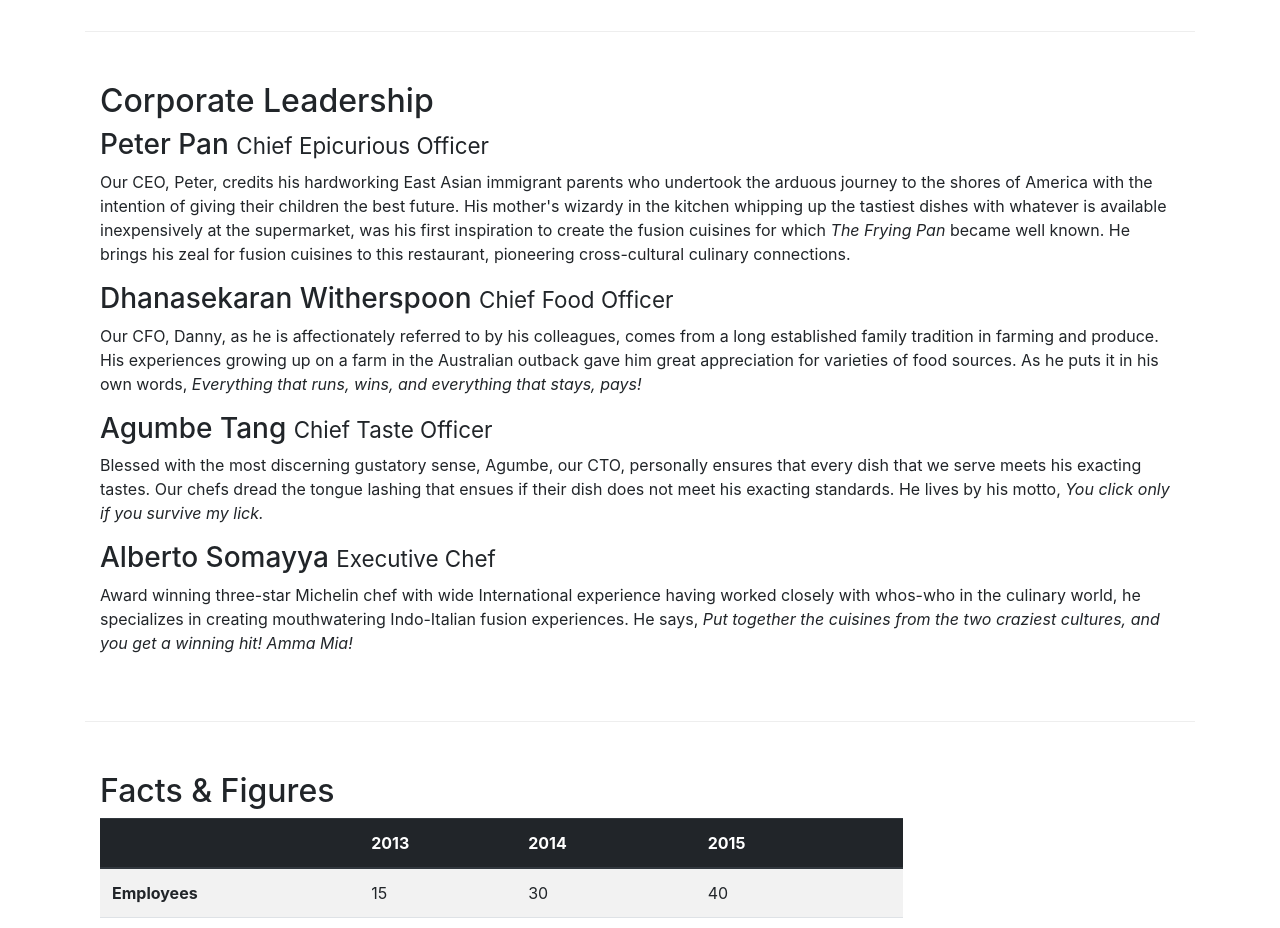
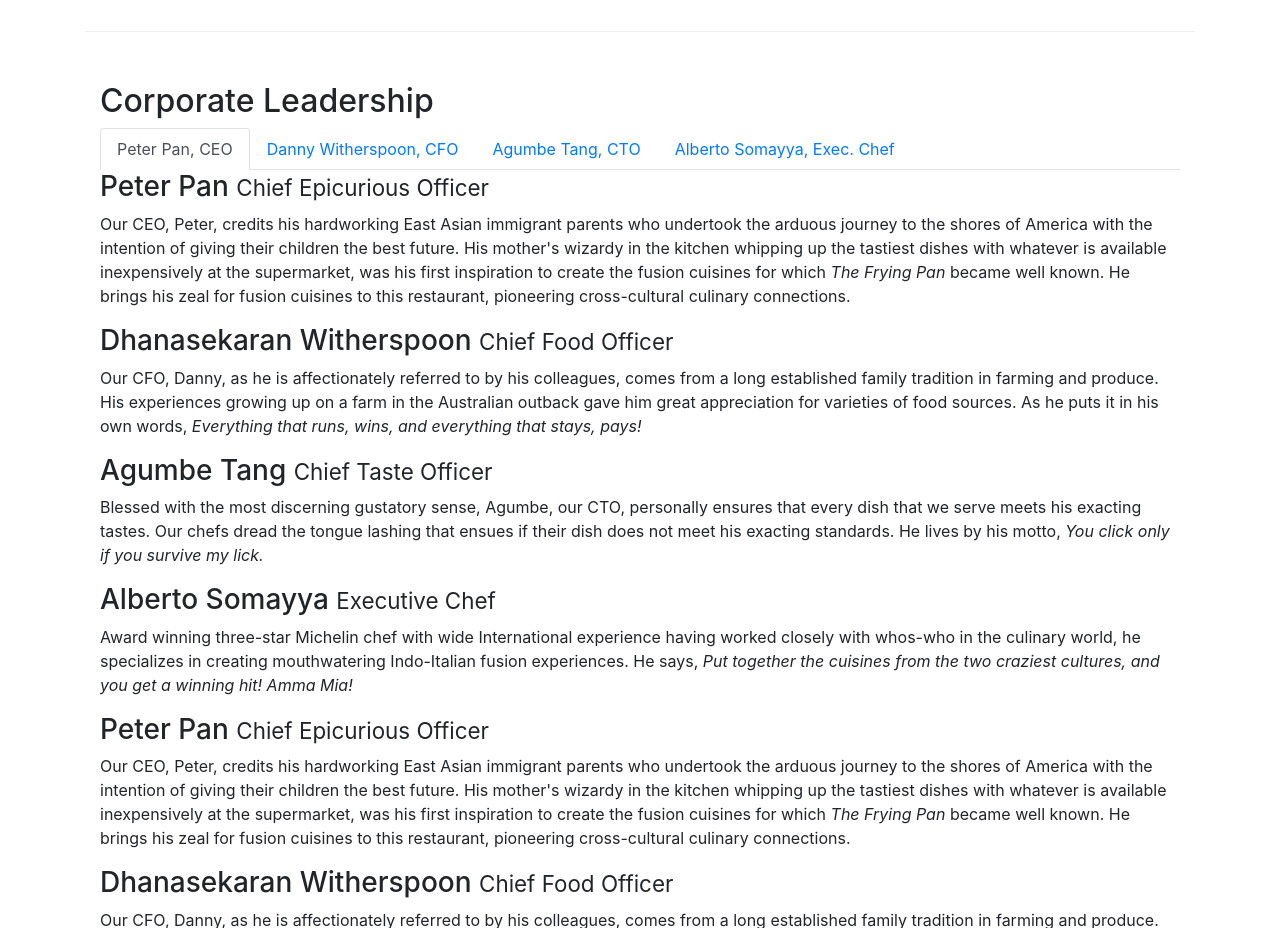
Before and after one commit to Shrey-Tyagi/git-Bootstrap-, a website: page Bootstrap4/conFusion/aboutus.html in a window 1280 px wide. Shown: the part 940-1868 px from the top of the page. Drawn offline with nearby package versions, Linux system fonts and the light colour scheme.

Commit message:
Tab tamp

```diff
--- a/Bootstrap4/conFusion/aboutus.html
+++ b/Bootstrap4/conFusion/aboutus.html
@@ -102,6 +102,39 @@
         <div class="row row-content">
             <div class="col-12">
                 <h2>Corporate Leadership</h2>
+                <ul class="nav nav-tabs">
+                    <li class="nav-item">
+                      <a class="nav-link active" href="#peter"
+                        role="tab" data-toggle="tab">Peter Pan, CEO</a>
+                    </li>
+                    <li class="nav-item">
+                      <a class="nav-link" href="#danny" role="tab"
+                        data-toggle="tab">Danny Witherspoon, CFO</a>
+                    </li>
+                    <li class="nav-item">
+                      <a class="nav-link" href="#agumbe"role="tab"
+                        data-toggle="tab">Agumbe Tang, CTO</a>
+                    </li>
+                    <li class="nav-item">
+                      <a class="nav-link" href="#alberto" role="tab"
+                        data-toggle="tab">Alberto Somayya, Exec. Chef</a>
+                    </li>
+                </ul>
+
+                <div class="tab-content">
+                    <h3>Peter Pan <small>Chief Epicurious Officer</small></h3>
+                    <p class="d-none d-sm-block">Our CEO, Peter, credits his hardworking East Asian immigrant parents who undertook the arduous journey to the shores of America with the intention of giving their children the best future. His mother's wizardy in the kitchen whipping up the tastiest dishes with whatever is available inexpensively at the supermarket, was his first inspiration to create the fusion cuisines for which <em>The Frying Pan</em> became well known. He brings his zeal for fusion cuisines to this restaurant, pioneering cross-cultural culinary connections.</p>
+
+                    <h3>Dhanasekaran Witherspoon <small>Chief Food Officer</small></h3>
+                    <p class="d-none d-sm-block">Our CFO, Danny, as he is affectionately referred to by his colleagues, comes from a long established family tradition in farming and produce. His experiences growing up on a farm in the Australian outback gave him great appreciation for varieties of food sources. As he puts it in his own words, <em>Everything that runs, wins, and everything that stays, pays!</em></p>
+
+                    <h3>Agumbe Tang <small>Chief Taste Officer</small></h3>
+                    <p class="d-none d-sm-block">Blessed with the most discerning gustatory sense, Agumbe, our CTO, personally ensures that every dish that we serve meets his exacting tastes. Our chefs dread the tongue lashing that ensues if their dish does not meet his exacting standards. He lives by his motto, <em>You click only if you survive my lick.</em></p>
+
+                    <h3>Alberto Somayya <small>Executive Chef</small></h3>
+                    <p class="d-none d-sm-block">Award winning three-star Michelin chef with wide International experience having worked closely with whos-who in the culinary world, he specializes in creating mouthwatering Indo-Italian fusion experiences. He says, <em>Put together the cuisines from the two craziest cultures, and you get a winning hit! Amma Mia!</em></p>
+
+                </div>
                 <h3>Peter Pan <small>Chief Epicurious Officer</small></h3>
                 <p class="d-none d-sm-block">Our CEO, Peter, credits his hardworking East Asian immigrant parents who undertook the arduous journey to the shores of America with the intention of giving their children the best future. His mother's wizardy in the kitchen whipping up the tastiest dishes with whatever is available inexpensively at the supermarket, was his first inspiration to create the fusion cuisines for which <em>The Frying Pan</em> became well known. He brings his zeal for fusion cuisines to this restaurant, pioneering cross-cultural culinary connections.</p>
                 <h3>Dhanasekaran Witherspoon <small>Chief Food Officer</small></h3>
```
